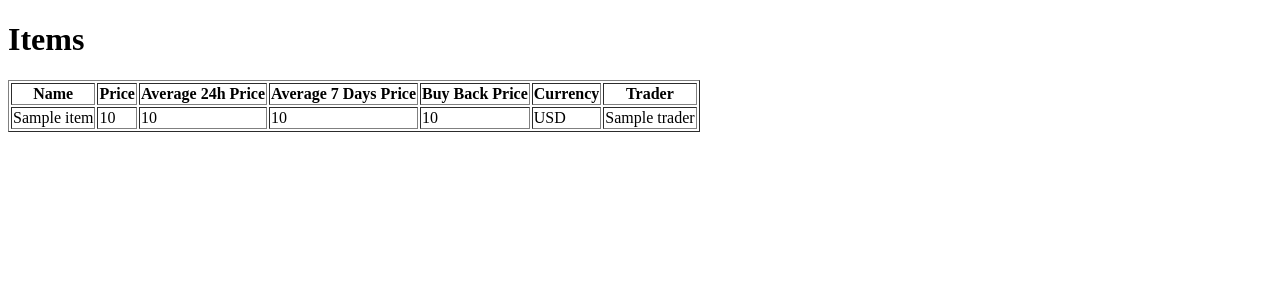
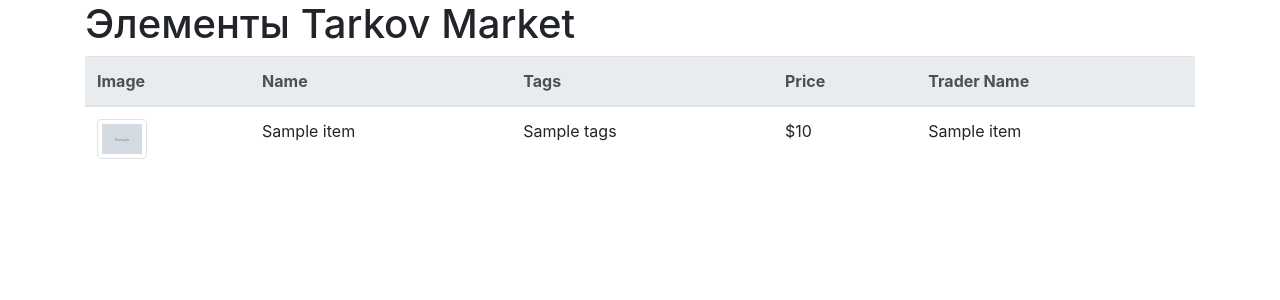
Before and after one commit to TamponN/Tarkov_Market_API_Service, a Flask app: template templates/index.html in a window 1280 px wide. Shown: the top 300 px of the page. Run offline with Flask 3, Linux system fonts and the light colour scheme; the template is opened without the code that fills it: most values are stand-ins (such as "Sample title", 1, 10 or a date in 2020); grey boxes marked "Sample" are stand-in pictures; some libraries are stand-ins or nearby versions.

Commit message:
Added Telegram Bot features

```diff
--- a/Config/apiConfig.py
+++ b/Config/apiConfig.py
@@ -1,2 +1,2 @@
 target_url = "https://api.tarkov-market.app/api/v1/" # Ключевой адрес для работы с API
-secret_key = "" # Укажите свой уникальный ключ здесь
+secret_key = "GXWAhN4TQVBKlYaH" # Укажите свой уникальный ключ здесь
--- a/Config/sheetConfig.py
+++ b/Config/sheetConfig.py
@@ -3,5 +3,5 @@
 """
 
 SPREADSHEET_ID = '1xnwHoEMrJym9DVEoa3njxxwYIyhK2QDEMfEPaLR2sUI'
-SERVICE_ACCOUNT_FILE = 'tarkovhelp-ee386a1ed821.json'
+SERVICE_ACCOUNT_FILE = 'Config/tarkovhelp-ee386a1ed821.json'
 SCOPES = ['https://www.googleapis.com/auth/spreadsheets']
--- a/Controllers/pageController.py
+++ b/Controllers/pageController.py
@@ -2,8 +2,10 @@
 from application import app, Api
 from flask import render_template
 from Services.itemService import ItemService
+from Services.apiService import Api_service
 
 _itemService = ItemService()
+_apiService = Api_service()
 
 class PageConroller(Resource):
     """
@@ -13,8 +15,8 @@
     @app.route('/', methods=['GET'])
     def get_items_on_html():
         """
-        Выводит все предметы а html шаблон
+        Выводит все предметы в html шаблон
         """
-        items = _itemService.get_all_items()
+        items = _apiService.get_all_items()
 
         return render_template('index.html', items=items)
--- /dev/null
+++ b/Tarkov_Market_bot/webApp/config.py
@@ -0,0 +1 @@
+TOKEN_BOT = '6646116180:AAFwCC6iLLm3vCZNy-Ie68WgFr5wfRApscY'
--- a/main.py
+++ b/main.py
@@ -1,9 +1,121 @@
+# # from application import app, api
+# # from Controllers.itemConroller import ItemController
+# # from Controllers.pageController import PageConroller
+# #
+# # if __name__ == "__main__":
+# #     api.add_resource(ItemController)
+# #     api.add_resource(PageConroller)
+# #
+# #     app.run(debug=True, port=3000, host='127.0.0.1')
+#
+# import logging
+# import asyncio
+# import sys
+# from asyncio import run_coroutine_threadsafe
+#
+# from aiogram import Bot, Dispatcher
+# from Tarkov_Market_bot.webApp.config import TOKEN_BOT
+# from aiogram.enums import ParseMode
+# from aiohttp import web
+# from aiohttp_wsgi import WSGIHandler
+#
+from Tarkov_Market_bot.handlers.handlers import router
+#
+# from application import app, api
+# from Controllers.itemConroller import ItemController
+# from Controllers.pageController import PageConroller
+#
+#
+# async def start_bot_separate_loop():
+#     print("start_bot_separate_loop - active")
+#     loop = asyncio.new_event_loop()
+#     print(f"Loop: {loop}")
+#     asyncio.set_event_loop(loop)
+#     bot = Bot(token=TOKEN_BOT, parse_mode=ParseMode.HTML)
+#     dp = Dispatcher()
+#     dp.include_router(router)
+#     await dp.start_polling(bot)
+#
+# @web.middleware
+# async def wsgi_middleware(request, handler):
+#     def start_response(status, headers):
+#         response = web.Response(status=status, headers=headers)
+#         return response.prepare(request)
+#
+#     environ = {
+#         'wsgi.version': (1, 0),
+#         'wsgi.url_scheme': request.scheme,
+#         'wsgi.input': await request.read(),
+#         'wsgi.errors': sys.stderr,
+#         'wsgi.multithread': False,
+#         'wsgi.multiprocess': False,
+#         'wsgi.run_once': False
+#     }
+#
+#     response = await handler(environ, start_response)
+#     return response
+#
+# async def on_startup(app):
+#     wsgi_handler = WSGIHandler(app)
+#     asyncio.create_task(start_bot_separate_loop())
+#     print("Задача для бота создана")
+#
+# async def main():
+#     api.add_resource(ItemController)
+#     api.add_resource(PageConroller)
+#     logging.basicConfig(level=logging.INFO)
+#     run_coroutine_threadsafe(app.run(host='127.0.0.1', port=3001), asyncio.get_event_loop())
+#
+#     # app = web.Application()
+#     # app.on_startup.append(on_startup)
+#     # web.run_app(app, host='127.0.0.1', port=3001)
+#
+# if __name__ == "__main__":
+#     asyncio.run(main())
+#
+#
+
+
+import logging
+import asyncio
+import sys
+from asyncio import run_coroutine_threadsafe
+from multiprocessing import Process
+
+from aiogram import Bot, Dispatcher
+from Tarkov_Market_bot.webApp.config import TOKEN_BOT
+from aiogram.enums import ParseMode
+
 from application import app, api
 from Controllers.itemConroller import ItemController
 from Controllers.pageController import PageConroller
 
-if __name__ == "__main__":
+
+async def start_bot():
+    print("Это дерьмо заводится...")
+    loop = asyncio.new_event_loop()
+    asyncio.set_event_loop(loop)
+
+    bot = Bot(token=TOKEN_BOT, parse_mode=ParseMode.HTML)
+    dp = Dispatcher()
+    dp.include_router(router)
+
+    await dp.start_polling(bot)
+
+def run_bot():
+    asyncio.run(start_bot())
+
+def run_flask():
     api.add_resource(ItemController)
     api.add_resource(PageConroller)
+    app.run(host='127.0.0.1', port=3001)
 
-    app.run(debug=True, port=3000, host='127.0.0.1')
+if __name__ == "__main__":
+    botProcess = Process(target=run_bot)
+    flaskProcess = Process(target=run_flask)
+
+    botProcess.start()
+    flaskProcess.start()
+
+    botProcess.join()
+    flaskProcess.join()
--- a/templates/index.html
+++ b/templates/index.html
@@ -1,32 +1,66 @@
 <!DOCTYPE html>
 <html>
 <head>
-    <title>Items</title>
-    <meta charset="UTF-8">
+    <title>Элементы Tarkov Market</title>
+    <link rel="stylesheet" href="https://stackpath.bootstrapcdn.com/bootstrap/4.5.2/css/bootstrap.min.css">
+    <style>
+        .img-thumbnail {
+            max-width: 50px;
+            height: auto;
+        }
+        .additional-info-row {
+            background-color: #f8f9fa;
+        }
+    </style>
+    <script>
+        function toggleInfo(index) {
+            var infoRow = document.getElementById('additional-info-' + index);
+            infoRow.style.display = (infoRow.style.display === 'none') ? 'table-row' : 'none';
+        }
+    </script>
 </head>
 <body>
-    <h1>Items</h1>
-    <table border="1">
+<div class="container">
+    <h1>Элементы Tarkov Market</h1>
+    <table class="table">
+        <thead class="thead-light">
         <tr>
+            <th>Image</th>
             <th>Name</th>
+            <th>Tags</th>
             <th>Price</th>
-            <th>Average 24h Price</th>
-            <th>Average 7 Days Price</th>
-            <th>Buy Back Price</th>
-            <th>Currency</th>
-            <th>Trader</th>
+            <th>Trader Name</th>
         </tr>
+        </thead>
+        <tbody>
         {% for item in items %}
         <tr>
-            <td>{{ item.name }}</td>
-            <td>{{ item.price }}</td>
-            <td>{{ item.avg24hPrice }}</td>
-            <td>{{ item.avg7daysPrice }}</td>
-            <td>{{ item.buy_back_price }}</td>
-            <td>{{ item.currency }}</td>
-            <td>{{ item.trader }}</td>
+            <td><img src='{{ item.img }}' class='img-thumbnail'></td>
+            <td class="name-cell" onclick="toggleInfo({{ loop.index0 }})">{{ item.name }}</td>
+            <td>{{ item.tags }}</td>
+            <td>${{ item.price }}</td>
+            <td>{{ item.traderName }}</td>
+        </tr>
+        <tr id="additional-info-{{ loop.index0 }}" class="additional-info-row" style="display: none;">
+            <td colspan="5">
+                <div class="additional-info">
+                    <p><strong>UID:</strong> {{ item.uid }}</p>
+                    <p><strong>Base Price:</strong> ${{ item.basePrice }}</p>
+                    <p><strong>Avg 24h Price:</strong> ${{ item.avg24hPrice }}</p>
+                    <p><strong>Avg 7 Days Price:</strong> ${{ item.avg7daysPrice }}</p>
+                    <p><strong>Trader Price:</strong> ${{ item.traderPrice }}</p>
+                    <p><strong>Updated:</strong> {{ item.updated }}</p>
+                    <p><strong>Wiki Link:</strong> <a href="{{ item.wikiLink }}"> Ссылка на Вики</a></p>
+                    <p><strong></strong> <img src="{{ item.imgBig }}"></p>
+                </div>
+            </td>
         </tr>
         {% endfor %}
+        </tbody>
     </table>
+</div>
+<script src="https://code.jquery.com/jquery-3.5.1.slim.min.js"></script>
+<script src="https://cdn.jsdelivr.net/npm/@popperjs/core@2.5.4/dist/umd/popper.min.js"></script>
+<script src="https://stackpath.bootstrapcdn.com/bootstrap/4.5.2/js/bootstrap.min.js"></script>
 </body>
 </html>
```
Also changed, not shown: Services/apiService.py (+13 -2 lines), Tarkov_Market_bot/Keyboards/keyboards.py (added, +33 -0 lines), Tarkov_Market_bot/handlers/handlers.py (added, +81 -0 lines), Tarkov_Market_bot/main_Bot.py (added, +14 -0 lines), Tarkov_Market_bot/templates/index.html (added, +10 -0 lines), Tarkov_Market_bot/webApp/run.py (added, +22 -0 lines), test/apiTest.py (+3 -4 lines), Tarkov_Market_bot/handlers/__init__.py (added), application.py (line endings or trailing spaces).
